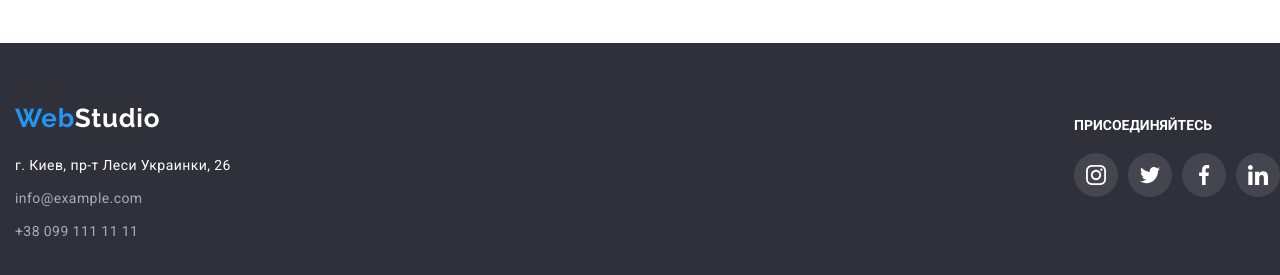
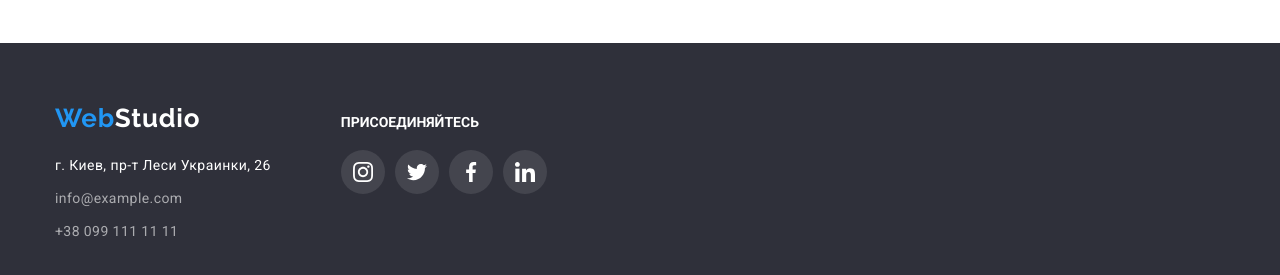
Before and after one commit to IllyaMartyniuk/goit-markup-hw-04, a plain HTML site: page index.html in a window 1280 px wide. Shown: the part 2633-2908 px from the top of the page. Drawn offline with nearby package versions, Linux system fonts and the light colour scheme.

Commit message:
Закончил футер

```diff
--- a/css/style.css
+++ b/css/style.css
@@ -460,6 +460,7 @@ img {
   color: #ffffff;
 }
 .adress {
+  display: inline-block;
   margin: 0px;
 }
 .adress p {
@@ -501,6 +502,7 @@ img {
   padding: 0;
 }
 .footer-social-sabtitle{
+  margin-top: 0;
   margin-bottom: 20px;
   font-family: var(--main-font);
   font-weight: 700;
@@ -543,8 +545,24 @@ img {
 .footer-social-link:hover{
   background-color: var(--hover-focus-color);
 }
-.footer-flex{
+
+
+.container-footer-adress{
+display: inline-flex;
+flex-direction: column;
+margin-right: 70px;
+}
+.container-footer-flex{
   display: flex;
+}
+
+
+.container-social-list-flex{
+  display: inline-block;
+}
+.container-footer-contact{
+  display: flex;
+  align-items:baseline;
 }
 /*_________ AND FOOTER_________*/
 
--- a/index.html
+++ b/index.html
@@ -347,8 +347,9 @@
         </section>
     </main>
     <footer class="footer">
-        <div class="footer-flex">
-            <div class="container">
+        <div class="container-footer-flex">
+            <div class="container container-footer-contact">
+                <div class="container-footer-adress">
                     <a class="logo logo-footer" href="#"><span class="logo-text">Web</span><span
                             class="logo-text-footer">Studio</span></a>
                     <address class="adress">
@@ -357,16 +358,17 @@
                             <a class="mail-adress-link" href="#">info@example.com</a>
                             <a class="tel-adress-link" href="#">+38 099 111 11 11</a>
                         </div>
+                </div>
                 </address>
-            </div>
-            <div>
+                <div class="container-social-list-flex">
                     <h3 class="footer-social-sabtitle">присоединяйтесь</h3>
                     <ul class="footer-social-list">
                         <div class="social-list-flex">
                             <li class="footer-social-li">
                                 <a href="" class="footer-social-link">
                                     <svg class="footer-social-icon">
-                                    <use class="footer-social-icon-use" href="./images/svg/symbol-defs.svg#instagram">
+                                        <use class="footer-social-icon-use"
+                                            href="./images/svg/symbol-defs.svg#instagram">
                                         </use>
                                     </svg>
                                 </a>
@@ -382,7 +384,8 @@
                             <li class="footer-social-li">
                                 <a href="" class="footer-social-link">
                                     <svg class="footer-social-icon">
-                                    <use class="footer-social-icon-use" href="./images/svg/symbol-defs.svg#facebook">
+                                        <use class="footer-social-icon-use"
+                                            href="./images/svg/symbol-defs.svg#facebook">
                                         </use>
                                     </svg>
                                 </a>
@@ -390,7 +393,8 @@
                             <li class="footer-social-li">
                                 <a href="" class="footer-social-link">
                                     <svg class="footer-social-icon">
-                                    <use class="footer-social-icon-use" href="./images/svg/symbol-defs.svg#linkedin">
+                                        <use class="footer-social-icon-use"
+                                            href="./images/svg/symbol-defs.svg#linkedin">
                                         </use>
                                     </svg>
                                 </a>
@@ -399,6 +403,8 @@
                     </ul>
                 </div>
             </div>
+
+        </div>
     </footer>
 </body>
 
```
Lines whose indentation alone changed are shown as unchanged.
